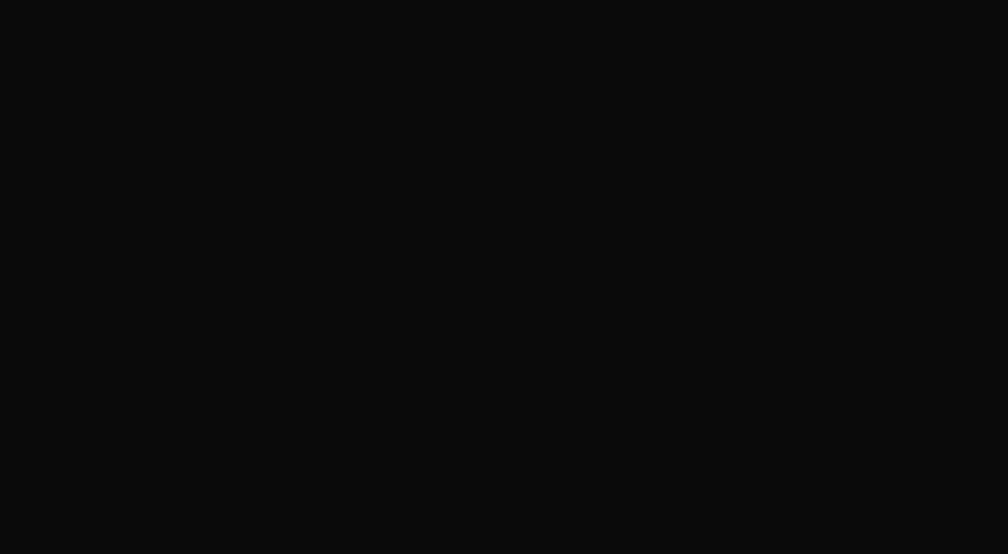
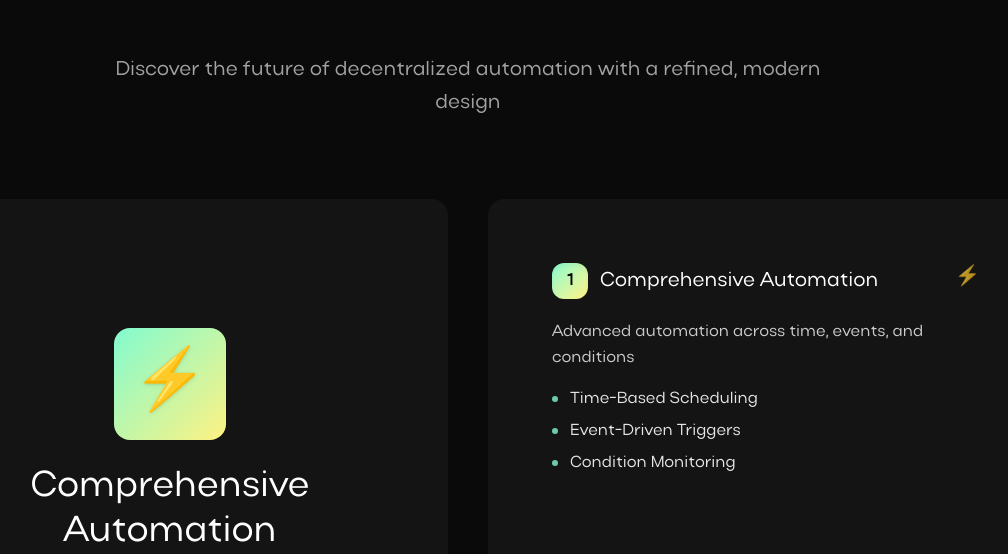
Before and after one commit to Lajja123/triggerx-homepage, a Next.js app: page / in a window 1280 px wide. Shown: the part 2243-2797 px from the top of the page, without its empty margins (172-1180 px from the left). Before the commit the page ends 800 px from the top, so only its background shows below. Built offline with nearby package versions, Linux system fonts and the light colour scheme.

Commit message:
Update: make section 2 design responsive

```diff
--- a/src/app/page.tsx
+++ b/src/app/page.tsx
@@ -41,8 +41,8 @@
             <main>
               <Header />
               <Section1 />
-              {/* <Section2 /> */}
-              {/* <Section3 /> */}
+              <Section2 />
+              <Section3 />
               {/* <Section4 />
               <Section5 /> */}
               {/* <Footer /> */}
--- a/src/components/Section3.tsx
+++ b/src/components/Section3.tsx
@@ -1,5 +1,5 @@
 "use client";
-import React, { useEffect, useRef } from "react";
+import React, { useEffect, useRef, useState } from "react";
 import { gsap } from "gsap";
 import { ScrollTrigger } from "gsap/ScrollTrigger";
 import Link from "next/link";
@@ -12,6 +12,60 @@
 
 export default function Section3() {
   const sectionRef = useRef<HTMLDivElement>(null);
+  const [currentIndex, setCurrentIndex] = useState(0);
+  const [isHovered, setIsHovered] = useState(false);
+  const autoplayDurationMs = 3500;
+
+  const features = [
+    {
+      title: "Comprehensive Automation",
+      subtitle: "Advanced automation across time, events, and conditions",
+      description: [
+        "Time-Based Scheduling",
+        "Event-Driven Triggers",
+        "Condition Monitoring",
+      ],
+      color: "#5047FF",
+      icon: "⚡",
+      gradient: "from-[#5047FF] to-[#7C3AED]",
+    },
+    {
+      title: "Crypto-Economic Security",
+      subtitle: "Built on EigenLayer with incentivized honest behavior",
+      description: [
+        "EigenLayer Integration",
+        "AVS System",
+        "Malicious Activity Protection",
+      ],
+      color: "#F8FF7C",
+      icon: "🛡️",
+      gradient: "from-[#F8FF7C] to-[#FFD700]",
+    },
+    {
+      title: "Multi-Chain Scalability",
+      subtitle: "Seamlessly scale across emerging L2 networks",
+      description: [
+        "L2 Integration",
+        "Cross-Chain Operations",
+        "Future-Proof Architecture",
+      ],
+      color: "#5047FF",
+      icon: "🌐",
+      gradient: "from-[#5047FF] to-[#3B82F6]",
+    },
+    {
+      title: "Decentralized Network",
+      subtitle: "Robust infrastructure powered by independent keepers",
+      description: [
+        "Independent Keepers",
+        "Tamper-Proof System",
+        "Network Resilience",
+      ],
+      color: "#F8FF7C",
+      icon: "🔗",
+      gradient: "from-[#F8FF7C] to-[#10B981]",
+    },
+  ];
 
   const scrollToSection = (sectionId: string) => {
     const element = document.getElementById(sectionId);
@@ -67,56 +121,24 @@
     return () => ctx.revert();
   }, []);
 
-  const features = [
-    {
-      title: "Comprehensive Automation",
-      subtitle: "Advanced automation across time, events, and conditions",
-      description: [
-        "Time-Based Scheduling",
-        "Event-Driven Triggers",
-        "Condition Monitoring",
-      ],
-      color: "#5047FF",
-      icon: "⚡",
-      gradient: "from-[#5047FF] to-[#7C3AED]",
-    },
-    {
-      title: "Crypto-Economic Security",
-      subtitle: "Built on EigenLayer with incentivized honest behavior",
-      description: [
-        "EigenLayer Integration",
-        "AVS System",
-        "Malicious Activity Protection",
-      ],
-      color: "#F8FF7C",
-      icon: "🛡️",
-      gradient: "from-[#F8FF7C] to-[#FFD700]",
-    },
-    {
-      title: "Multi-Chain Scalability",
-      subtitle: "Seamlessly scale across emerging L2 networks",
-      description: [
-        "L2 Integration",
-        "Cross-Chain Operations",
-        "Future-Proof Architecture",
-      ],
-      color: "#5047FF",
-      icon: "🌐",
-      gradient: "from-[#5047FF] to-[#3B82F6]",
-    },
-    {
-      title: "Decentralized Network",
-      subtitle: "Robust infrastructure powered by independent keepers",
-      description: [
-        "Independent Keepers",
-        "Tamper-Proof System",
-        "Network Resilience",
-      ],
-      color: "#F8FF7C",
-      icon: "🔗",
-      gradient: "from-[#F8FF7C] to-[#10B981]",
-    },
-  ];
+  // Autoplay for right-side horizontal boxes
+  useEffect(() => {
+    let rafId = 0;
+    let start = performance.now();
+    const tick = (now: number) => {
+      if (isHovered) {
+        start = now; // reset when paused
+      }
+      const elapsed = now - start;
+      if (elapsed >= autoplayDurationMs) {
+        setCurrentIndex((prev) => (prev + 1) % features.length);
+        start = now;
+      }
+      rafId = requestAnimationFrame(tick);
+    };
+    rafId = requestAnimationFrame(tick);
+    return () => cancelAnimationFrame(rafId);
+  }, [isHovered, autoplayDurationMs, features.length]);
 
   return (
     <div ref={sectionRef} className="relative min-h-screen overflow-hidden">
@@ -139,44 +161,84 @@
           </p>
         </div>
 
-        {/* Clean staggered glass-card grid */}
-        <div className="relative grid grid-cols-1 md:grid-cols-2 gap-8 lg:gap-10">
+        {/* Two-column: left visual, right vertical autoplay boxes */}
+        <div className="grid grid-cols-1 lg:grid-cols-2 gap-8 lg:gap-10 items-stretch">
+          {/* Left visual that changes with currentIndex */}
+          <div className="relative rounded-2xl overflow-hidden bg-[#141414] min-h-[320px] lg:min-h-[520px] flex items-center justify-center">
+            <div
+              key={currentIndex}
+              className="absolute inset-0 transition-opacity duration-500"
+              style={{
+                background: `linear-gradient(135deg, var(--tw-gradient-stops))`,
+                // Tailwind can't dynamically apply gradient classes; use inline fallback with CSS vars from brand colors
+              }}
+            />
+            <div className="relative z-10 text-center p-10">
+              <div
+                className="mx-auto mb-6 w-20 h-20 lg:w-28 lg:h-28 rounded-2xl flex items-center justify-center text-4xl lg:text-6xl"
+                style={{
+                  background:
+                    currentIndex % 2 === 0
+                      ? "linear-gradient(135deg, var(--brand-b), var(--brand-a))"
+                      : "linear-gradient(135deg, var(--brand-a), var(--brand-b))",
+                }}
+              >
+                <span className="drop-shadow">
+                  {features[currentIndex].icon}
+                </span>
+              </div>
+              <h3 className="text-white font-actayWide text-2xl lg:text-4xl leading-tight">
+                {features[currentIndex].title}
+              </h3>
+              <p className="text-[#CCCCCC] mt-3 text-sm lg:text-base max-w-xl mx-auto">
+                {features[currentIndex].subtitle}
+              </p>
+            </div>
+          </div>
+
+          {/* Right vertical autoplaying boxes */}
+          <div
+            className="relative rounded-2xl bg-[#141414] overflow-hidden h-[320px] lg:h-[520px]"
+            onMouseEnter={() => setIsHovered(true)}
+            onMouseLeave={() => setIsHovered(false)}
+          >
+            <div className="w-full h-full overflow-hidden">
+              <div
+                className="flex flex-col h-full transition-transform duration-500 ease-out"
+                style={{
+                  transform: `translateY(-${currentIndex * 100}%)`,
+                  height: `${features.length * 100}%`,
+                }}
+              >
                 {features.map((feature, index) => (
                   <div
                     key={index}
-              className="bg-[#141414] group relative p-8 rounded-2xl  "
+                    className="w-full h-full flex-shrink-0 p-6 lg:p-8"
                   >
-              {/* Brand accent overlay */}
-              <div className="absolute -inset-px rounded-2xl pointer-events-none opacity-0 group-hover:opacity-100 transition-opacity duration-300 " />
-
-              {/* Corner glow */}
-              <div className="pointer-events-none absolute -top-10 -right-10 w-28 h-28 rounded-full bg-[var(--brand-b)]/10 blur-3xl" />
-
-              {/* Header */}
+                    <div className="group relative p-6 lg:p-8 rounded-2xl  h-full">
                       <div className="flex items-start justify-between gap-4 mb-5">
                         <div className="flex items-center gap-3">
-                  <div className="w-10 h-10 rounded-xl bg-gradient-to-br from-[var(--brand-b)] to-[var(--brand-a)] text-black flex items-center justify-center font-bold shadow-inner">
+                          <div className="w-9 h-9 rounded-xl bg-gradient-to-br from-[var(--brand-b)] to-[var(--brand-a)] text-black flex items-center justify-center font-bold shadow-inner">
                             {index + 1}
                           </div>
-                  <h3 className="text-white font-actayWide text-xl lg:text-2xl leading-tight">
+                          <h4 className="text-white font-actayWide text-lg lg:text-xl leading-tight">
                             {feature.title}
-                  </h3>
+                          </h4>
                         </div>
-                <div className="text-2xl opacity-70 group-hover:opacity-100 transition-opacity duration-300">
+                        <div className="text-xl opacity-70 group-hover:opacity-100 transition-opacity duration-300">
                           {feature.icon}
                         </div>
                       </div>
-
-              {/* Subtitle */}
-              <p className="text-[#CCCCCC] text-sm lg:text-base mb-6 leading-relaxed">
+                      <p className="text-[#CCCCCC] text-sm lg:text-base mb-4 leading-relaxed">
                         {feature.subtitle}
                       </p>
-
-              {/* Bullets */}
-              <div className="space-y-3">
+                      <div className="space-y-2">
                         {feature.description.map((item, itemIndex) => (
-                  <div key={itemIndex} className="flex items-center gap-3">
-                    <span className="inline-block w-2 h-2 rounded-full " />
+                          <div
+                            key={itemIndex}
+                            className="flex items-center gap-3"
+                          >
+                            <span className="inline-block w-1.5 h-1.5 rounded-full bg-[var(--brand-b)]/80" />
                             <span className="text-[#E5E5E5] text-sm lg:text-base">
                               {item}
                             </span>
@@ -184,7 +246,27 @@
                         ))}
                       </div>
                     </div>
+                  </div>
                 ))}
+              </div>
+            </div>
+
+            {/* Dots and controls */}
+            <div className="absolute bottom-4 left-0 right-0 flex items-center justify-center gap-2">
+              {features.map((_, idx) => (
+                <button
+                  key={idx}
+                  onClick={() => setCurrentIndex(idx)}
+                  className={`w-2.5 h-2.5 rounded-full transition-all duration-300 ${
+                    currentIndex === idx
+                      ? "bg-[var(--brand-b)] ring-4 ring-[var(--brand-b)]/20"
+                      : "bg-gray-600 hover:bg-gray-500"
+                  }`}
+                  aria-label={`Go to item ${idx + 1}`}
+                />
+              ))}
+            </div>
+          </div>
         </div>
 
         {/* Actions */}
```
Also changed, not shown: src/components/Section2.tsx (+40 -18 lines). Lines whose indentation alone changed are shown as unchanged.
